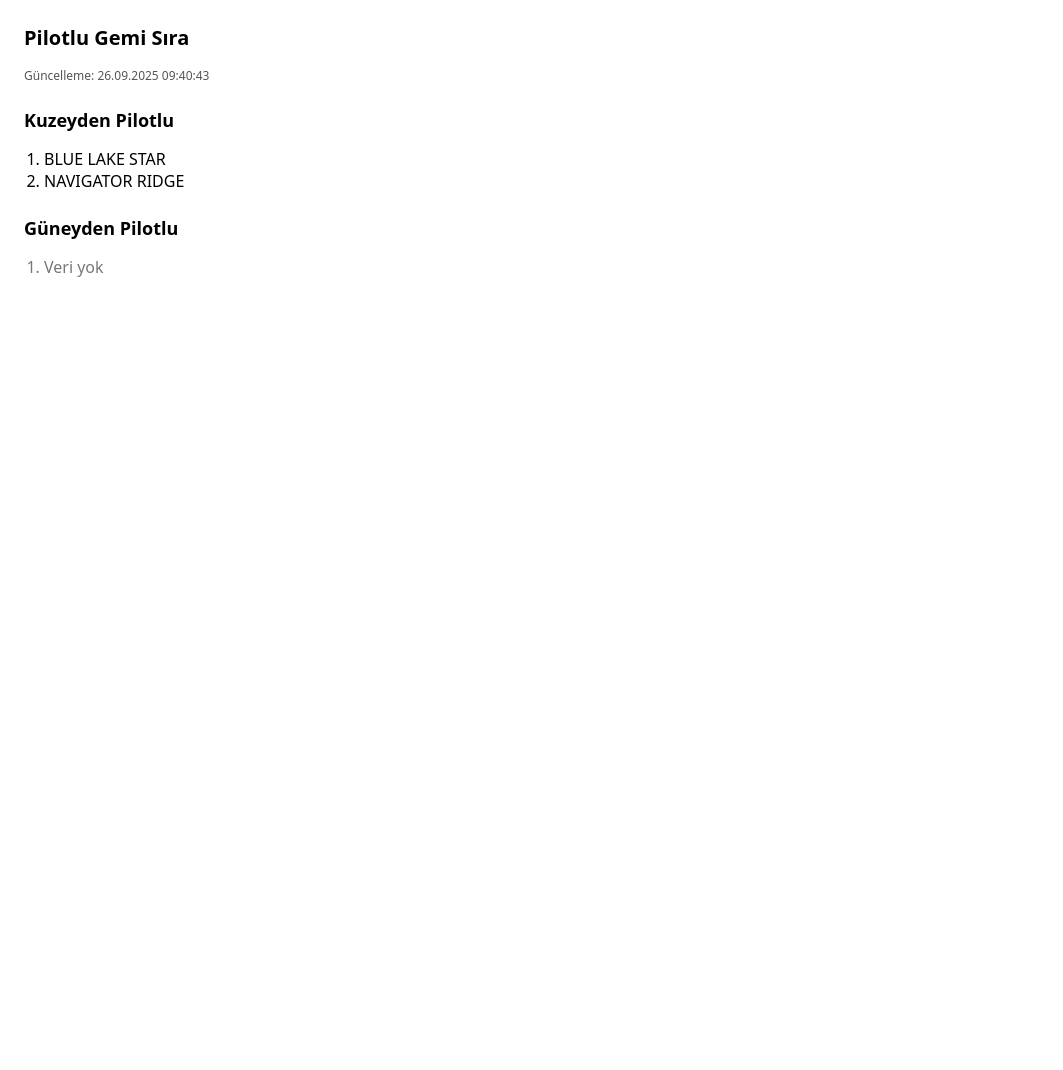
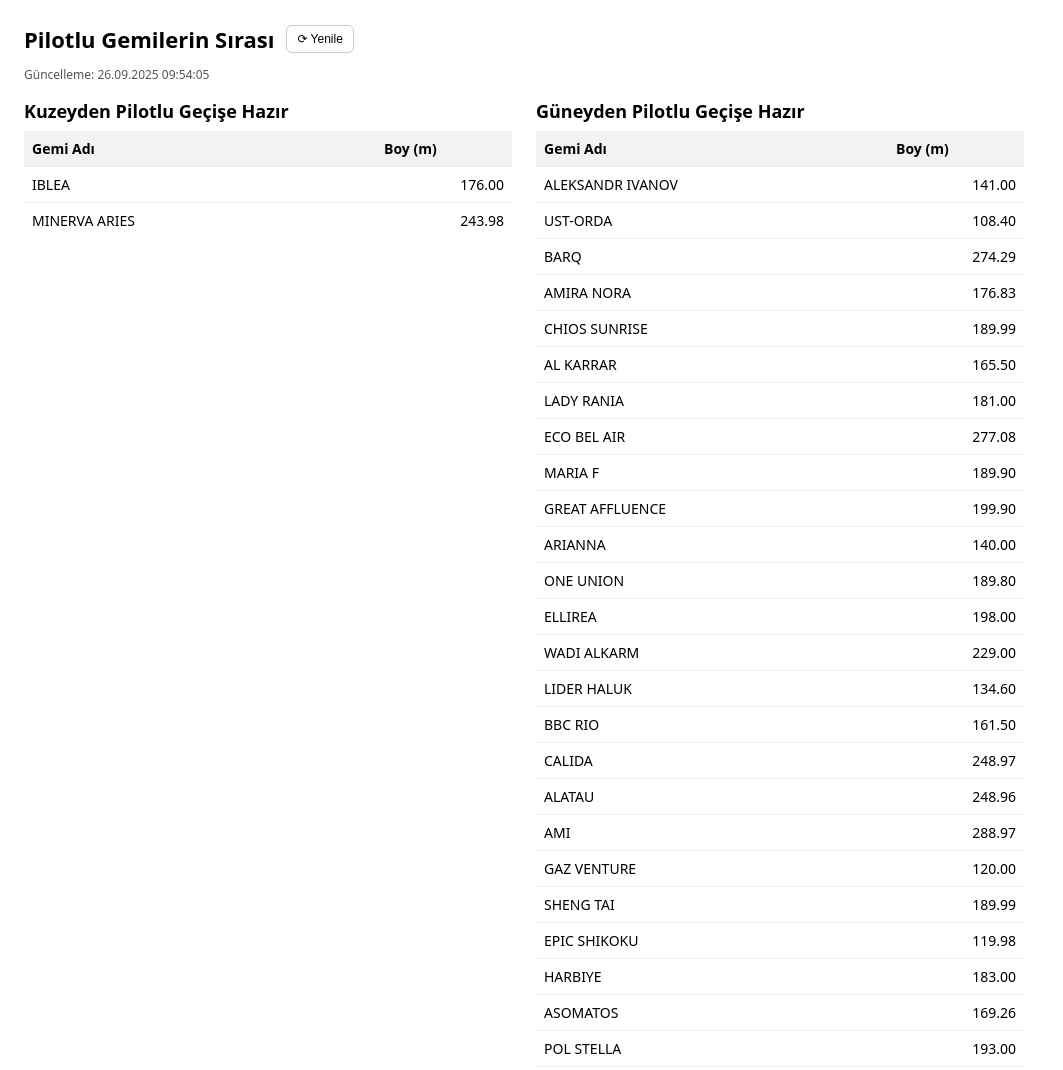
Before and after one commit to kagantatlici/pilot_sira, a website: page index.html in a window 1280 px wide. Shown: the top 1070 px of the page, without its empty margins (0-1063 px from the left). Before the commit the page ends 800 px from the top, so only its background shows below. Drawn offline with Linux system fonts and the light colour scheme.

Commit message:
UI: top refresh, side-by-side Hazır tables, title change; Data: include boy and switch to Geçişe Hazır in list.json generator

```diff
--- a/index.html
+++ b/index.html
@@ -3,45 +3,59 @@
 <head>
   <meta charset="utf-8" />
   <meta name="viewport" content="width=device-width, initial-scale=1" />
-  <title>Pilotlu Gemi Sıra</title>
+  <title>Pilotlu Gemilerin Sırası</title>
   <style>
     body{font-family: system-ui, -apple-system, Segoe UI, Roboto, Arial, sans-serif; margin: 24px;}
-    h1{font-size: 20px; margin: 0 0 16px;}
-    h2{font-size: 18px; margin: 24px 0 8px;}
-    .time{color:#555; font-size: 12px}
-    ol{padding-left: 20px}
+    h1{font-size: 22px; margin: 0 0 12px; display:flex; align-items:center; gap:12px}
+    h2{font-size: 18px; margin: 0 0 8px;}
+    .time{color:#555; font-size: 12px; margin-bottom: 16px}
     .empty{color:#777}
-    .wrap{max-width: 600px}
+    .wrap{max-width: 1000px}
+    .grid{display:grid; grid-template-columns: 1fr 1fr; gap: 24px}
+    table{width:100%; border-collapse: collapse}
+    thead th{background:#f2f2f2; text-align:left; padding:8px; font-size:14px}
+    tbody td{padding:8px; border-top:1px solid #eee; font-size:14px}
+    td.num{text-align:right; width:120px}
+    button.refresh{padding:6px 10px; font-size: 12px; border: 1px solid #ccc; background:#fff; border-radius:6px; cursor:pointer}
+    button.refresh:hover{background:#f7f7f7}
     /* no auto-refresh */
   </style>
   <script>
     async function load() {
-      const elK = document.getElementById('kuzey');
-      const elG = document.getElementById('guney');
+      const elK = document.getElementById('kuzeyBody');
+      const elG = document.getElementById('guneyBody');
       const elT = document.getElementById('time');
-      elK.innerHTML = '<li>Yükleniyor...</li>';
-      elG.innerHTML = '<li>Yükleniyor...</li>';
+      elK.innerHTML = '<tr><td colspan="2">Yükleniyor...</td></tr>';
+      elG.innerHTML = '<tr><td colspan="2">Yükleniyor...</td></tr>';
       try {
         const r = await fetch('list.json', { cache: 'no-store' });
         const data = await r.json();
         elT.textContent = new Date(data.lastUpdate || Date.now()).toLocaleString('tr-TR');
-        renderList(elK, data.kuzeyden);
-        renderList(elG, data.guneyden);
+        renderTable(elK, data.kuzeyden);
+        renderTable(elG, data.guneyden);
       } catch (e) {
-        elK.innerHTML = '<li class="empty">Veri yok</li>';
-        elG.innerHTML = '<li class="empty">Veri yok</li>';
+        elK.innerHTML = '<tr><td colspan="2" class="empty">Veri yok</td></tr>';
+        elG.innerHTML = '<tr><td colspan="2" class="empty">Veri yok</td></tr>';
       }
     }
-    function renderList(ol, arr){
-      ol.innerHTML = '';
+    function renderTable(tbody, arr){
+      tbody.innerHTML = '';
       if(!arr || arr.length === 0){
-        ol.insertAdjacentHTML('beforeend', '<li class="empty">Veri yok</li>');
+        tbody.insertAdjacentHTML('beforeend', '<tr><td colspan="2" class="empty">Veri yok</td></tr>');
         return;
       }
-      arr.forEach((name)=>{
-        const li = document.createElement('li');
-        li.textContent = name;
-        ol.appendChild(li);
+      arr.forEach((item)=>{
+        const tr = document.createElement('tr');
+        const name = typeof item === 'string' ? item : item.gemiAdi;
+        const boy = (typeof item === 'object' && item && item.boy) ? item.boy : null;
+        const td1 = document.createElement('td');
+        td1.textContent = name;
+        const td2 = document.createElement('td');
+        td2.className = 'num';
+        td2.textContent = boy ? Number(boy).toFixed(2) : '-';
+        tr.appendChild(td1);
+        tr.appendChild(td2);
+        tbody.appendChild(tr);
       });
     }
     window.addEventListener('load', ()=>{
@@ -52,12 +66,32 @@
   </head>
 <body>
   <div class="wrap">
-    <h1>Pilotlu Gemi Sıra</h1>
+    <h1>
+      Pilotlu Gemilerin Sırası
+      <button class="refresh" onclick="load()">⟳ Yenile</button>
+    </h1>
     <div class="time">Güncelleme: <span id="time">—</span></div>
-    <h2>Kuzeyden Pilotlu</h2>
-    <ol id="kuzey"></ol>
-    <h2>Güneyden Pilotlu</h2>
-    <ol id="guney"></ol>
+
+    <div class="grid">
+      <div>
+        <h2>Kuzeyden Pilotlu Geçişe Hazır</h2>
+        <table>
+          <thead>
+            <tr><th>Gemi Adı</th><th class="num">Boy (m)</th></tr>
+          </thead>
+          <tbody id="kuzeyBody"></tbody>
+        </table>
+      </div>
+      <div>
+        <h2>Güneyden Pilotlu Geçişe Hazır</h2>
+        <table>
+          <thead>
+            <tr><th>Gemi Adı</th><th class="num">Boy (m)</th></tr>
+          </thead>
+          <tbody id="guneyBody"></tbody>
+        </table>
+      </div>
+    </div>
   </div>
 </body>
 </html>
--- a/list.json
+++ b/list.json
@@ -1,8 +1,127 @@
 {
   "kuzeyden": [
-    "BLUE LAKE STAR",
-    "NAVIGATOR RIDGE"
+    {
+      "gemiAdi": "IBLEA",
+      "boy": 176
+    },
+    {
+      "gemiAdi": "MINERVA ARIES",
+      "boy": 243.98
+    }
   ],
-  "guneyden": [],
-  "lastUpdate": "2025-09-26T09:40:43.650Z"
+  "guneyden": [
+    {
+      "gemiAdi": "ALEKSANDR IVANOV",
+      "boy": 141
+    },
+    {
+      "gemiAdi": "UST-ORDA",
+      "boy": 108.4
+    },
+    {
+      "gemiAdi": "BARQ",
+      "boy": 274.29
+    },
+    {
+      "gemiAdi": "AMIRA NORA",
+      "boy": 176.83
+    },
+    {
+      "gemiAdi": "CHIOS SUNRISE",
+      "boy": 189.99
+    },
+    {
+      "gemiAdi": "AL KARRAR",
+      "boy": 165.5
+    },
+    {
+      "gemiAdi": "LADY RANIA",
+      "boy": 181
+    },
+    {
+      "gemiAdi": "ECO BEL AIR",
+      "boy": 277.08
+    },
+    {
+      "gemiAdi": "MARIA F",
+      "boy": 189.9
+    },
+    {
+      "gemiAdi": "GREAT AFFLUENCE",
+      "boy": 199.9
+    },
+    {
+      "gemiAdi": "ARIANNA",
+      "boy": 140
+    },
+    {
+      "gemiAdi": "ONE UNION",
+      "boy": 189.8
+    },
+    {
+      "gemiAdi": "ELLIREA",
+      "boy": 198
+    },
+    {
+      "gemiAdi": "WADI ALKARM",
+      "boy": 229
+    },
+    {
+      "gemiAdi": "LIDER HALUK",
+      "boy": 134.6
+    },
+    {
+      "gemiAdi": "BBC RIO",
+      "boy": 161.5
+    },
+    {
+      "gemiAdi": "CALIDA",
+      "boy": 248.97
+    },
+    {
+      "gemiAdi": "ALATAU",
+      "boy": 248.96
+    },
+    {
+      "gemiAdi": "AMI",
+      "boy": 288.97
+    },
+    {
+      "gemiAdi": "GAZ VENTURE",
+      "boy": 120
+    },
+    {
+      "gemiAdi": "SHENG TAI",
+      "boy": 189.99
+    },
+    {
+      "gemiAdi": "EPIC SHIKOKU",
+      "boy": 119.98
+    },
+    {
+      "gemiAdi": "HARBIYE",
+      "boy": 183
+    },
+    {
+      "gemiAdi": "ASOMATOS",
+      "boy": 169.26
+    },
+    {
+      "gemiAdi": "POL STELLA",
+      "boy": 193
+    },
+    {
+      "gemiAdi": "NAVIS-3",
+      "boy": 123.17
+    },
+    {
+      "gemiAdi": "WL MUROM",
+      "boy": 180
+    },
+    {
+      "gemiAdi": "TC VICTORY",
+      "boy": 90
+    }
+  ],
+  "lastUpdate": "2025-09-26T09:54:05.247Z"
 }
```
Also changed, not shown: scripts/fetch.js (+19 -6 lines).
